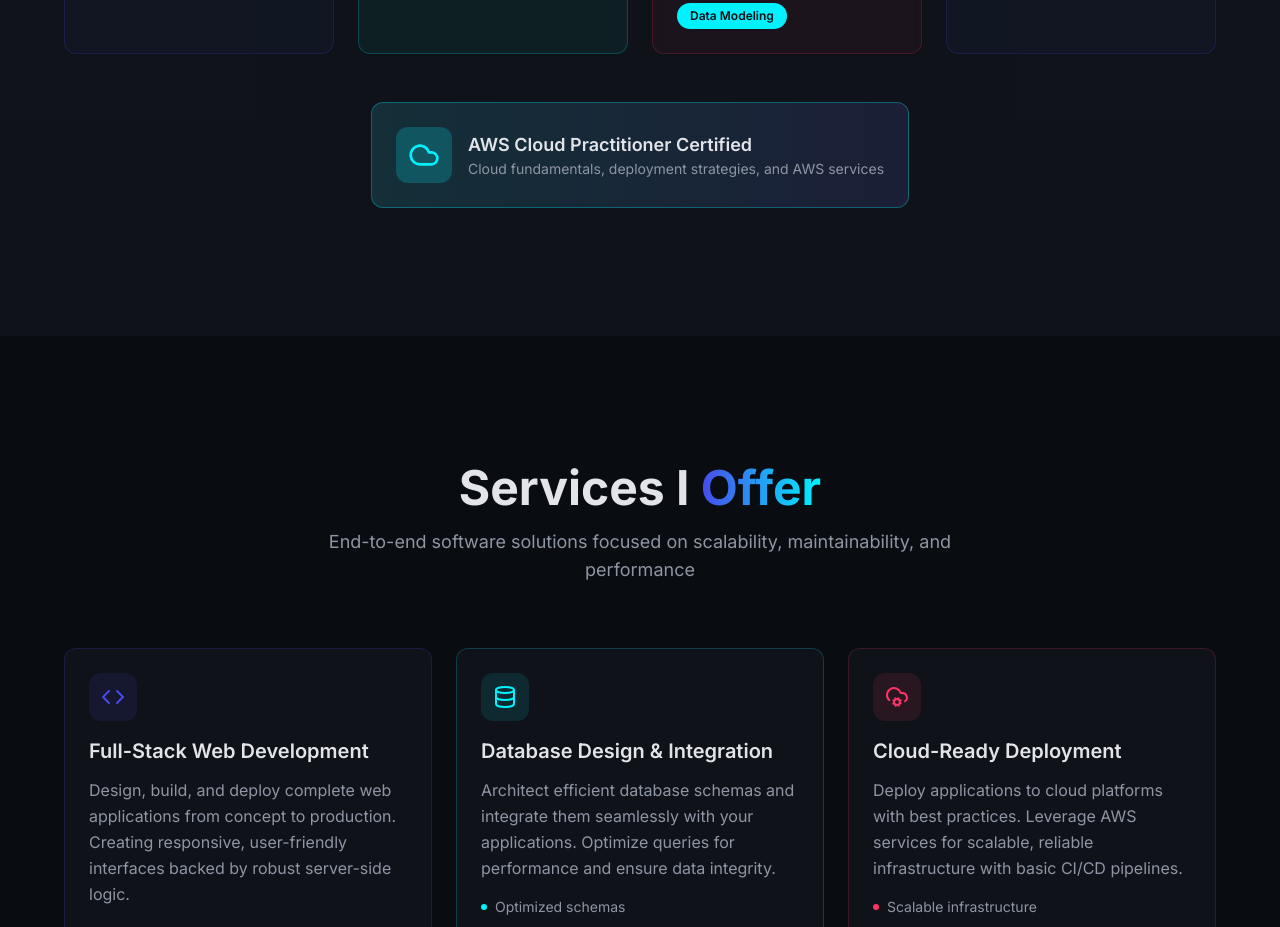
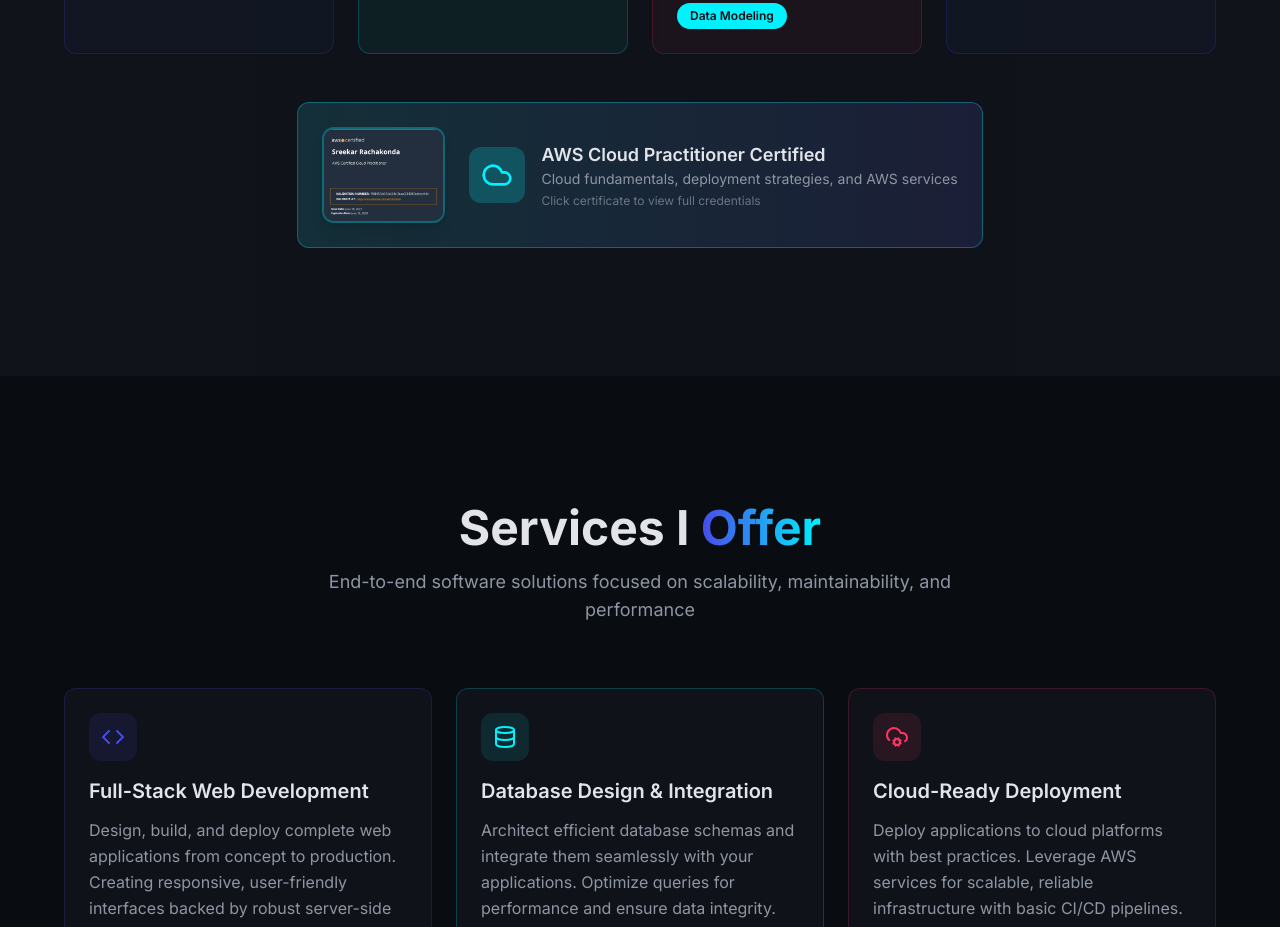
Before and after one commit to sreekar-web/sreekar-stack-glow, a React (Vite) app: page / in a window 1280 px wide. Shown: the part 2420-3347 px from the top of the page. Built offline with nearby package versions, Linux system fonts and the light colour scheme; the HTML template or start-up script is replaced by a standard one.

Commit message:
feat: Add certificate image and modal

```diff
--- a/src/components/Skills.tsx
+++ b/src/components/Skills.tsx
@@ -1,6 +1,7 @@
 import { Code2, Database, Cloud, Layers } from "lucide-react";
 import { Badge } from "@/components/ui/badge";
 import { Card } from "@/components/ui/card";
+import awsCertificate from "@/assets/aws-certificate.jpg";
 
 const Skills = () => {
   const skillCategories = [
@@ -94,6 +95,19 @@ const Skills = () => {
           {/* AWS Badge Highlight */}
           <div className="mt-12 flex justify-center animate-fade-in" style={{ animationDelay: "0.4s" }}>
             <Card className="p-6 bg-gradient-to-r from-secondary/10 to-primary/10 border-secondary/30 hover:border-secondary/50 transition-all">
+              <div className="flex items-center gap-6">
+                <a
+                  href="/certificates/AWS_Certified_Cloud_Practitioner_certificate.pdf"
+                  target="_blank"
+                  rel="noopener noreferrer"
+                  className="shrink-0 group cursor-pointer"
+                >
+                  <img
+                    src={awsCertificate}
+                    alt="AWS Cloud Practitioner Certificate"
+                    className="h-24 w-auto rounded-lg border-2 border-secondary/30 group-hover:border-secondary transition-all group-hover:scale-105 shadow-lg"
+                  />
+                </a>
                 <div className="flex items-center gap-4">
                   <div className="p-3 rounded-lg bg-secondary/20">
                     <Cloud className="h-8 w-8 text-secondary" />
@@ -101,6 +115,8 @@ const Skills = () => {
                   <div>
                     <p className="font-semibold text-lg">AWS Cloud Practitioner Certified</p>
                     <p className="text-sm text-muted-foreground">Cloud fundamentals, deployment strategies, and AWS services</p>
+                    <p className="text-xs text-muted-foreground/70 mt-1">Click certificate to view full credentials</p>
+                  </div>
                 </div>
               </div>
             </Card>
```
Also changed, not shown: src/assets/aws-certificate.jpg (added), 1 other file (tests, documents, lock files or other folders). Lines whose indentation alone changed are shown as unchanged.
